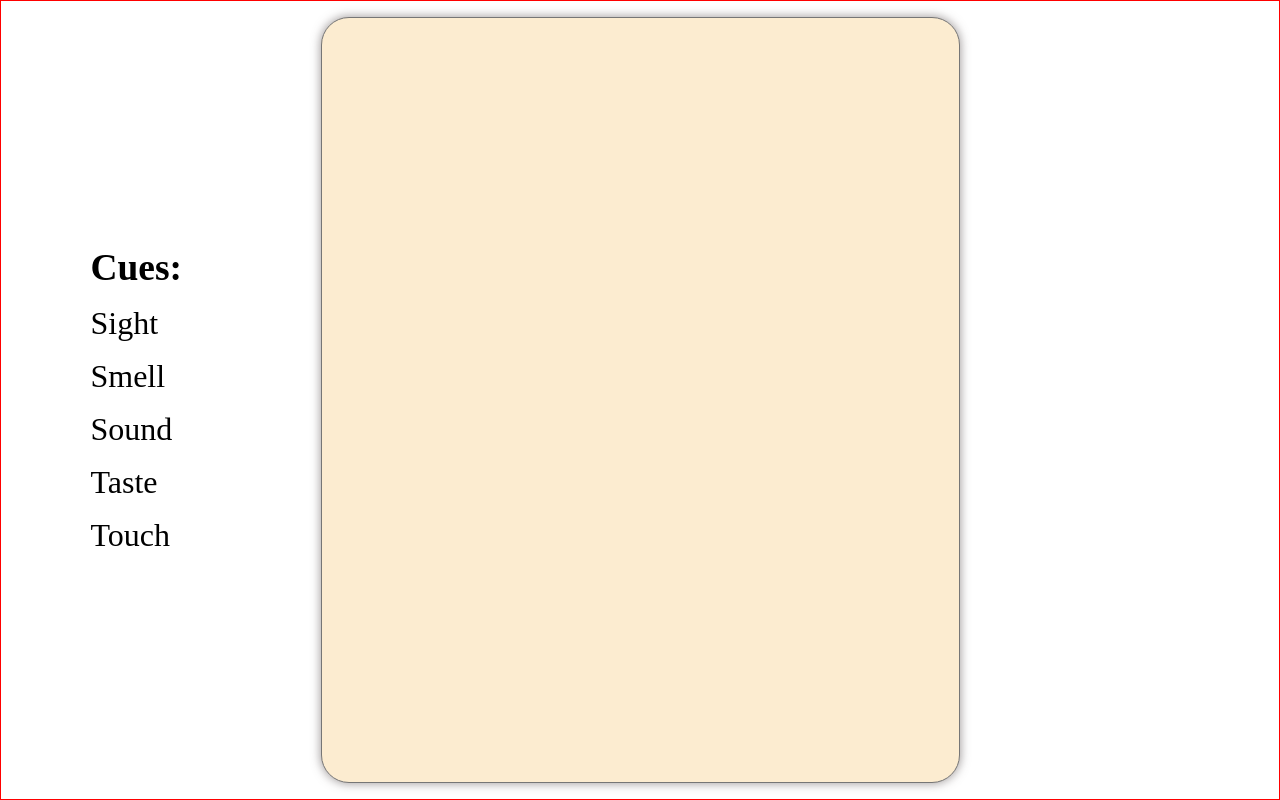
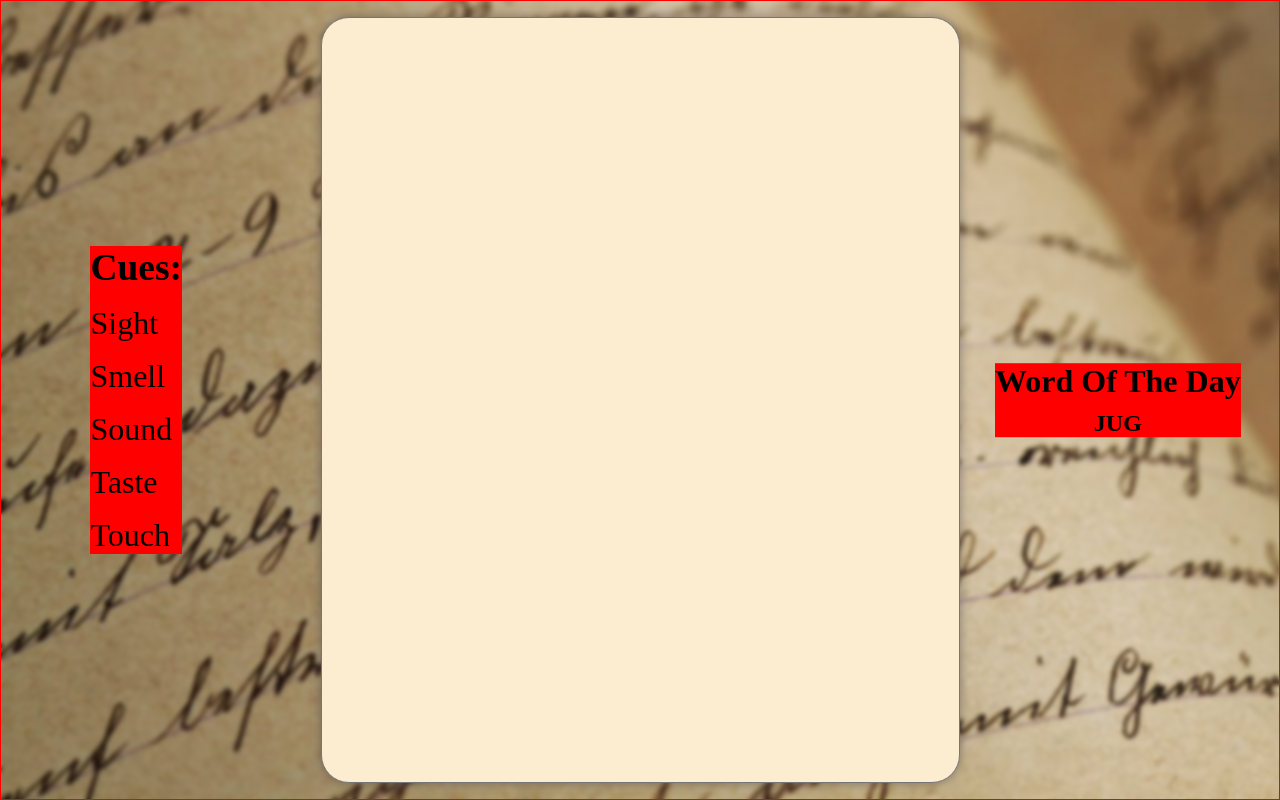
Before and after one commit to Usaid619/Hearts-And-Quills, a React app: page /playground in a window 1280 px wide. Built offline with nearby package versions, Linux system fonts and the light colour scheme.

Commit message:
updated css

```diff
--- a/App.js
+++ b/App.js
@@ -17,7 +17,6 @@ const [writingTime,setWritingTime] = useState(10)
     return (
         <WritingContext.Provider value={{sessionTime: writingTime,setWritingTime}}>
         <div className="parent">
-            {/* <Header/> */}
             <Outlet/>
         </div>
         </WritingContext.Provider>
--- a/Components/WritingArea.js
+++ b/Components/WritingArea.js
@@ -1,23 +1,36 @@
 import { useContext, useEffect, useState } from "react"
 import WritingContext from "../utils/WritingContext"
+import useRandomWord from "../utils/hooks/useRandomWord"
 
 const WritingArea = () =>{
+    const wordOfTheDay = useRandomWord
     const {sessionTime} = useContext(WritingContext)
     const [isWriting,setIsWriting] = useState(false)
+    const [text,setText] = useState("")
 
     useEffect(()=>{
+        if(isWriting){
+        resetTimer()
         console.log(isWriting)
         console.log(sessionTime)
+        }
+
     },[isWriting])
 
     const resetTimer = () =>{
-        // console.log("timer reset")
+        console.log("timer started")
     }
 
-    const handleStart = () =>{
+    const handleStart = (e) =>{
         setIsWriting(true)
-        resetTimer()
+        setText(e.target.value)
         // console.log("started")
+    }
+
+    const copyText = () =>{
+       navigator.clipboard.writeText(text)
+
+       alert("copied Text")
     }
 
     return(
@@ -30,7 +43,16 @@ const WritingArea = () =>{
                 <li>Taste</li>
                 <li>Touch</li>
             </ul>
-            <textarea autoFocus onChange={()=> handleStart()}></textarea>
+            <div className="text-area-container">
+            <textarea value={text} autoFocus onChange={(e)=> handleStart(e)}>
+            </textarea>
+            {text &&  <button className="copy-btn" onClick={()=>copyText()}>Copy</button>}
+
+            </div>
+            <div className="wotd-div">
+            <h1>Word Of The Day</h1>
+            <h2>{wordOfTheDay.toUpperCase()}</h2>
+            </div>
         </div>
     )
 }
--- a/style.css
+++ b/style.css
@@ -9,8 +9,20 @@
     flex-direction: column; */
     height: 100vh;
     /* width: 100vw; */
-    background-color: #fff;
+    background-color: #910c0c;
+    background-image: url(./Assets/Images/writing-3.jpeg);
+    background-size: cover;
+    background-position: center center;
+    background-repeat: no-repeat;
     overflow: hidden;
+}
+
+.parent::before{
+    position: absolute;
+    content: "";
+    height: 100%;
+    width: 100%;
+    backdrop-filter: blur(2px);
 }
 
 header{
@@ -34,14 +46,39 @@ header{
     font-weight: bold;
 } */
 
-.name{
+/* .name{
     font-size: 32px;
     color: white;
     pointer-events: none;
-}
+} */
 
 a{
     text-decoration: none;
+}
+
+.text-area-container{
+    position: relative;
+    margin: 0 auto;
+    width: 50%;
+    /* border: 3px solid black; */
+}
+
+textarea{
+    display: flex;
+    /* border: 3px ridge firebrick; */
+    color: black;
+    resize: none;
+    outline: none;
+    letter-spacing: 1px;
+    font-size: 20px;
+    line-height: 1.5rem;
+    height: 100%;
+    width: 100%;
+    padding: 16px 8px;
+    border-radius: 1.4em;
+    background-color: rgb(252, 236, 208);
+    box-shadow: 0 0 10px 1px rgba(87, 78, 78, 0.527);
+    /* overflow: hidden; */
 }
 
 .text-area-div{
@@ -61,35 +98,44 @@ a{
     left: 7%;
     translate: 0 -50%;
     /* height: max-content; */
-    /* background-color: red; */
+    background-color: red;
     color: black;
     list-style: none;
     font-size: 32px;
 }
 
-textarea{
+.wotd-div{
+    position: absolute;
     display: flex;
-    width: 50%;
-    min-width: 400px;
-    margin: 0 auto;
-    /* border: 3px ridge firebrick; */
-    color: black;
-    resize: none;
+    flex-direction: column;
+    align-items: center;
+    gap: .6em;
+    background-color: red;
+    right: 3%;
+    top: 50%;
+    translate: 0 -50%;
+    /* font-size: 32px; */
+}
+
+.copy-btn{
+    position: absolute;
+    bottom: 2%;
+    right: 2%;
     outline: none;
-    font-size: 20px;
-    line-height: 1.5rem;
-    padding: 16px 8px;
-    border-radius: 1.4em;
-    background-color: rgb(252, 236, 208);
-    box-shadow: 0 0 10px 1px rgba(87, 78, 78, 0.527);
-    overflow: hidden;
+    border: 1px solid grey;
+    border-radius: 14px;
+    font-weight: 700;
+    background-color: gainsboro;
+    /* height: 100px;
+    width: 100px; */
 }
 
 .intro-div{
     display: flex;
     flex-direction: column;
-    background-color: white;
+    /* background-color: white; */
     height: 100%;
+    color: #190E05;
     /* overflow: hidden; */
 }
 
@@ -102,14 +148,14 @@ textarea{
     gap: 20px;
     font-size: 32px;
     flex: 1;
-    background-color: rgb(139, 201, 170);
+    /* background-color: rgb(139, 150, 201); */
 }
 
 .marquee{
     position: absolute;
     display: flex;
     gap: 1em;
-    bottom: 4%;
+    bottom: 2%;
     background-color: #000;
     /* word-wrap: break-word; */
     /* white-space: pre-wrap; */
@@ -212,3 +258,9 @@ button{
         translate: calc(-100% - 1em);
     }
 }
+
+@media all and (max-width:1200px) {
+    .text-area-div > div{
+        font-size: 6px;
+    }
+}
```
Also changed, not shown: Assets/Images/writing-1.jpeg (added), Assets/Images/writing-2.webp (added), Assets/Images/writing-3.jpeg (added), Assets/Images/writing.webp (added).
